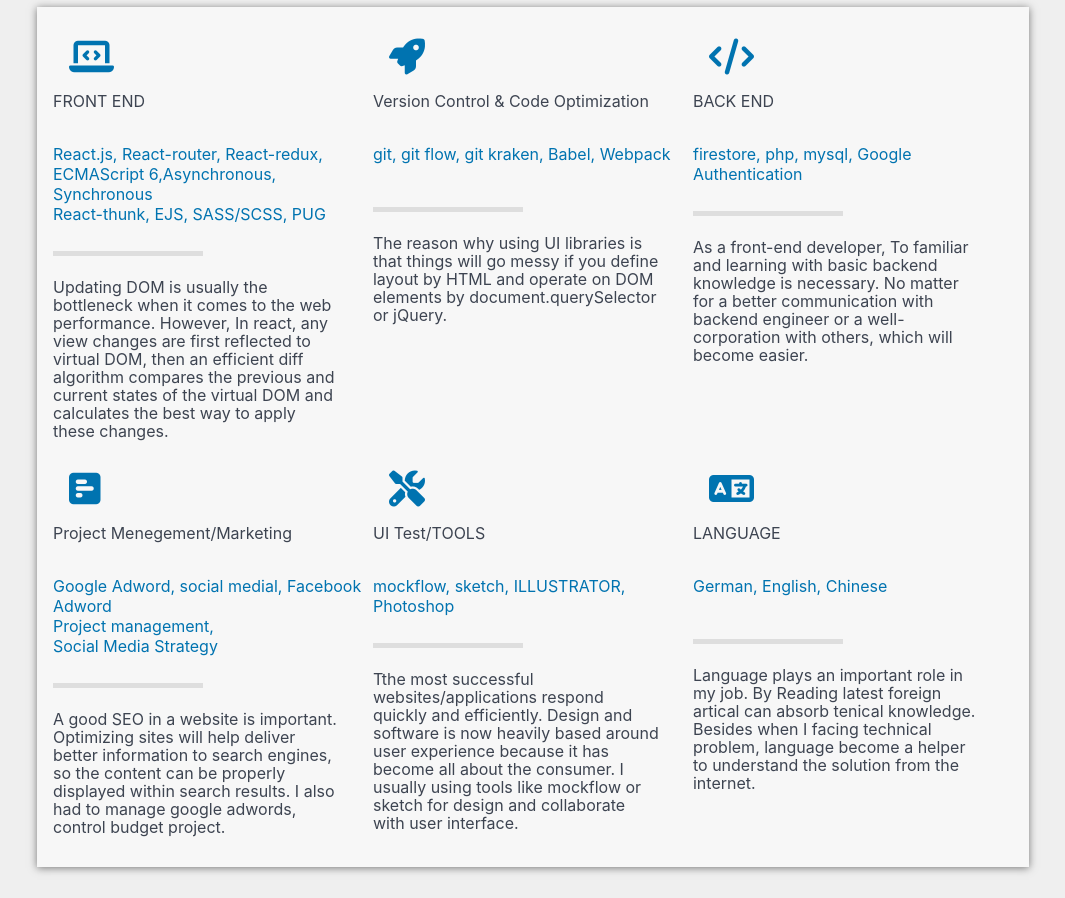
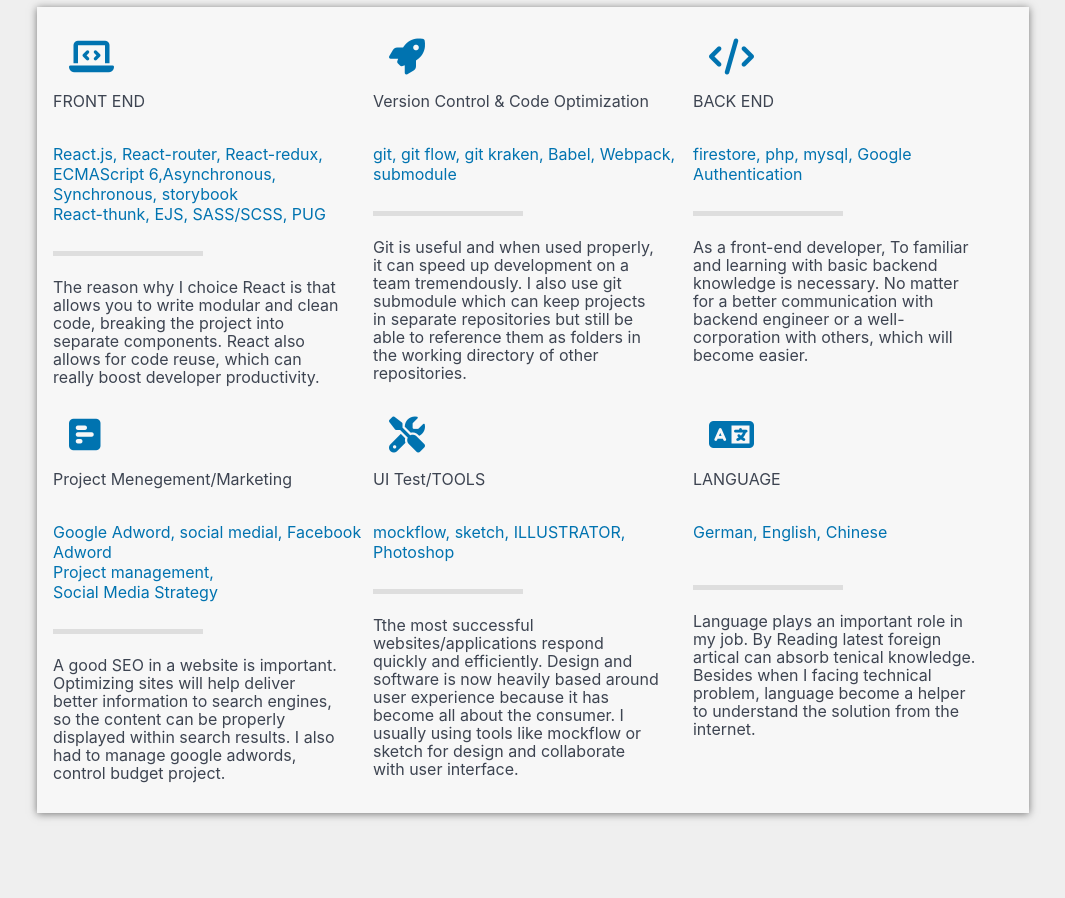
Before and after one commit to paoyuchin/front_end_resume, a React (Create React App) app: page / in a window 1280 px wide. Shown: the part 980-1878 px from the top of the page, without its empty margins (107-1172 px from the left). Built offline with nearby package versions, Linux system fonts and the light colour scheme.

Commit message:
add tech stask

```diff
--- a/src/TechStack.js
+++ b/src/TechStack.js
@@ -73,17 +73,16 @@ const TechStack = () => {
             <div className={classes.title}>FRONT END</div>
             <div className={classes.skills}>
               React.js, React-router, React-redux, ECMAScript 6,Asynchronous,
-              Synchronous
+              Synchronous, storybook
               <br />
               React-thunk, EJS, SASS/SCSS, PUG
             </div>
             <hr />
             <div className={classes.skillsContent}>
-            Updating DOM is usually the bottleneck when it comes to the web
-              performance. However, In react, any view changes are first reflected to virtual
-              DOM, then an efficient diff algorithm compares the previous and
-              current states of the virtual DOM and calculates the best way to apply these changes.
-
+              The reason why I choice React is that allows you to write
+              modular and clean code, breaking the project into separate
+              components. React also allows for code reuse, which can really
+              boost developer productivity.
             </div>
           </Grid>
           <Grid xs={12} sm={12} md={4} className={classes.item}>
@@ -92,13 +91,12 @@ const TechStack = () => {
               Version Control & Code Optimization
             </div>
             <div className={classes.skills}>
-              git, git flow, git kraken, Babel, Webpack
+              git, git flow, git kraken, Babel, Webpack, submodule
             </div>
             <hr />
             <div className={classes.skillsContent}>
-              The reason why using UI libraries is that things will go messy
-              if you define layout by HTML and operate on DOM elements by
-              document.querySelector or jQuery.
+            Git is useful and when used properly, it can speed up development on a team tremendously.
+            I also use git submodule which can keep projects in separate repositories but still be able to reference them as folders in the working directory of other repositories.
             </div>
             <div />
           </Grid>
@@ -110,24 +108,27 @@ const TechStack = () => {
             </div>
             <hr />
             <div className={classes.skillsContent}>
-              As a front-end developer, To familiar and learning with basic backend knowledge is necessary.
-No matter for a better communication with backend engineer or a well-corporation with others, which will become easier.
+              As a front-end developer, To familiar and learning with basic
+              backend knowledge is necessary. No matter for a better
+              communication with backend engineer or a well-corporation with
+              others, which will become easier.
             </div>
           </Grid>
           <Grid xs={12} sm={12} md={4} className={classes.item}>
             <i className={`fas fa-poll-h ${classes.icon_style}`} />
             <div className={classes.title}>Project Menegement/Marketing</div>
             <div className={classes.skills}>
-              Google Adword, social medial, Facebook Adword<br />
+              Google Adword, social medial, Facebook Adword
+              <br />
               Project management, <br />
               Social Media Strategy <br />
             </div>
             <hr />
             <div className={classes.skillsContent}>
-            A good SEO in a website is important.
-            Optimizing sites will help deliver better information to search engines, so the content can be properly displayed within search results.
-              I also had to manage google adwords, control budget project.
-
+              A good SEO in a website is important. Optimizing sites will help
+              deliver better information to search engines, so the content can
+              be properly displayed within search results. I also had to
+              manage google adwords, control budget project.
             </div>
           </Grid>
           <Grid xs={12} sm={12} md={4} className={classes.item}>
@@ -138,9 +139,11 @@ No matter for a better communication with backend engineer or a well-corporation
             </div>
             <hr />
             <div className={classes.skillsContent}>
-          Tthe most successful websites/applications respond quickly and efficiently.
-          Design and software is now heavily based around user experience because it has become all about the consumer.
-            I usually using tools like mockflow or sketch for design and collaborate with user interface.
+              Tthe most successful websites/applications respond quickly and
+              efficiently. Design and software is now heavily based around
+              user experience because it has become all about the consumer. I
+              usually using tools like mockflow or sketch for design and
+              collaborate with user interface.
             </div>
             <div />
           </Grid>
@@ -150,8 +153,10 @@ No matter for a better communication with backend engineer or a well-corporation
             <div className={classes.skills}>German, English, Chinese</div>
             <hr />
             <div className={classes.skillsContent}>
-              Language plays an important role in my job. By Reading latest foreign artical can absorb tenical knowledge.
-              Besides when I facing technical problem, language become a helper to understand the solution from the internet.
+              Language plays an important role in my job. By Reading latest
+              foreign artical can absorb tenical knowledge. Besides when I
+              facing technical problem, language become a helper to understand
+              the solution from the internet.
             </div>
           </Grid>
         </Grid>
```
